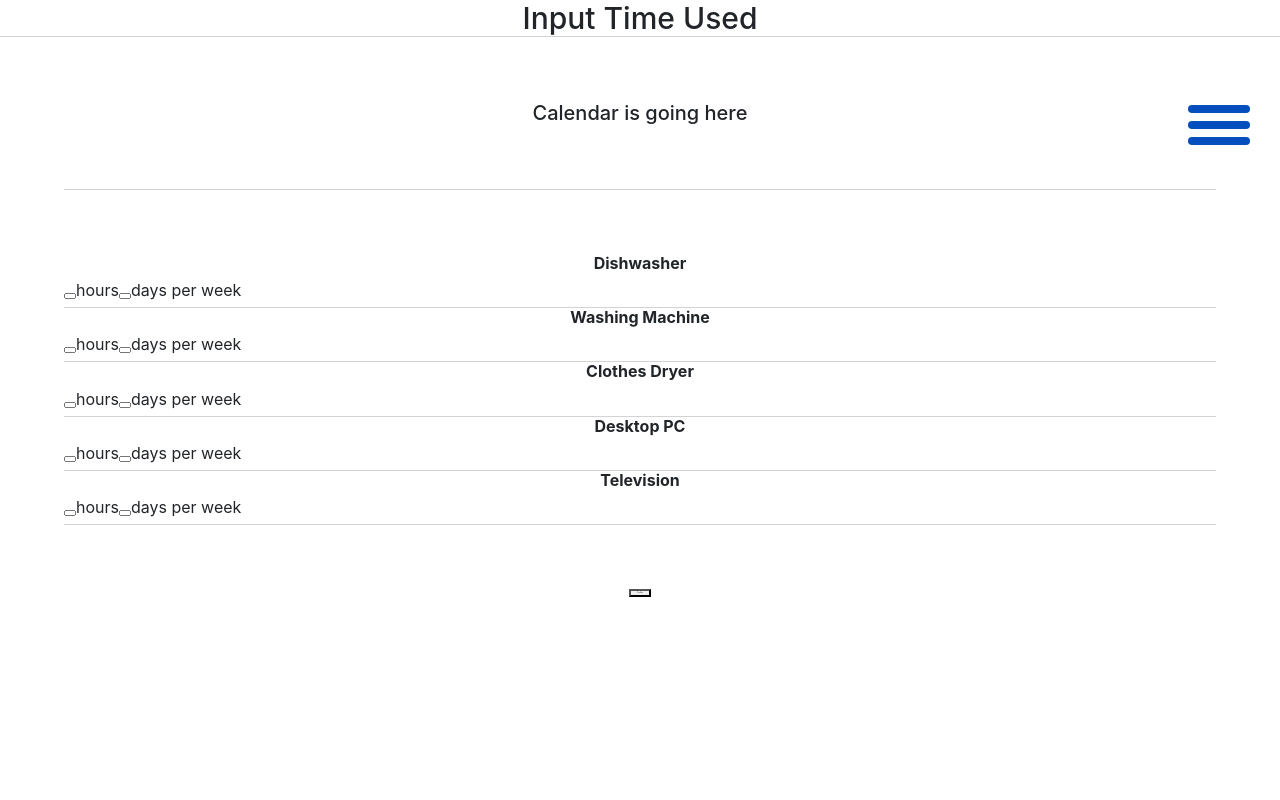
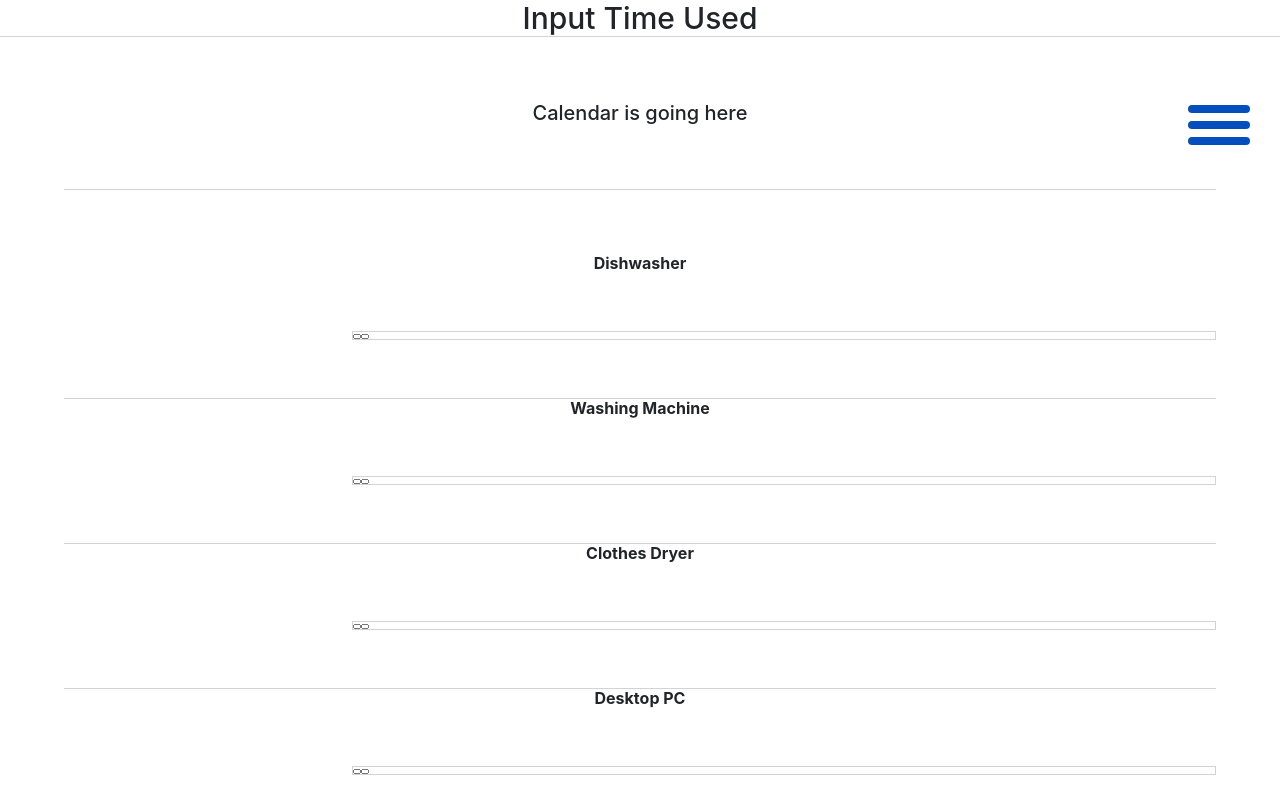
Before and after one commit to BloomTech-Labs/Encon-fe, a React (Create React App) app in the folder encon/: page /input in a window 1280 px wide. Shown: the top 800 px of the page. Built offline with nearby package versions, Linux system fonts and the light colour scheme.

Commit message:
added more styling, removed label text and added placeholders to save space on page

```diff
--- a/encon/src/components/mobile/UserInput.js
+++ b/encon/src/components/mobile/UserInput.js
@@ -80,11 +80,12 @@ export const UserInput = () => {
                 <input
                   type="number"
                   name="dishWasherHours"
+                  placeholder="hours"
                   ref={register({ min: 1, max: 24 })}
                   onChange={handleDishHoursChange}
                   value={dishWasher.hours}
                 ></input>
-                <label htmlFor="dishWasherHours">hours</label>
+                <label htmlFor="dishWasherHours"></label>
                 {errors.dishWasherHours && "hours 1-24"}
               </div>
 
@@ -93,10 +94,11 @@ export const UserInput = () => {
                   type="integer"
                   ref={register({ min: 1, max: 7 })}
                   name="dishWasherDays"
+                  placeholder="days per week"
                   onChange={handleDishDaysChange}
                   value={dishWasher.days}
                 ></input>
-                <label htmlFor="dishWasher days">days per week</label>
+                <label htmlFor="dishWasher days"></label>
                 {errors.dishWasherDays && <p>enter message</p>}
               </div>
             </div>
@@ -110,10 +112,11 @@ export const UserInput = () => {
                   type="integer"
                   ref={register({ min: 1, max: 24 })}
                   name="Washing Machine hours"
+                  placeholder="hours"
                   onChange={handleWashingHoursChange}
                   value={washingMachine.hours}
                 ></input>
-                <label htmlFor="Washing Machine hours">hours</label>
+                <label htmlFor="Washing Machine hours"></label>
                 {errors.entername && <p>enter message</p>}
               </div>
 
@@ -122,10 +125,11 @@ export const UserInput = () => {
                   type="integer"
                   ref={register({ min: 1, max: 7 })}
                   name="Washing Machine days"
+                  placeholder="days per week"
                   onChange={handleWashingDaysChange}
                   value={washingMachine.days}
                 ></input>
-                <label htmlFor="Washing Machine days">days per week</label>
+                <label htmlFor="Washing Machine days"></label>
                 {errors.entername && <p>enter message</p>}
               </div>
             </div>
@@ -139,10 +143,11 @@ export const UserInput = () => {
                   type="integer"
                   ref={register({ min: 1, max: 24 })}
                   name="Dryer hours"
+                  placeholder="hours"
                   onChange={handleDryerHoursChange}
                   value={dryer.hours}
                 ></input>
-                <label htmlFor="Dryer hours">hours</label>
+                <label htmlFor="Dryer hours"></label>
                 {errors.entername && <p>enter message</p>}
               </div>
 
@@ -151,10 +156,11 @@ export const UserInput = () => {
                   type="integer"
                   ref={register({ min: 1, max: 7 })}
                   name="Dryer days"
+                  placeholder="days per week"
                   onChange={handleDryerDaysChange}
                   value={dryer.days}
                 ></input>
-                <label htmlFor="Dryer days">days per week</label>
+                <label htmlFor="Dryer days"></label>
                 {errors.entername && <p>enter message</p>}
               </div>
             </div>
@@ -168,10 +174,11 @@ export const UserInput = () => {
                   type="integer"
                   ref={register({ min: 1, max: 24 })}
                   name="pc hours"
+                  placeholder="hours"
                   onChange={handlePCHoursChange}
                   value={pc.hours}
                 ></input>
-                <label htmlFor="pc hours">hours</label>
+                <label htmlFor="pc hours"></label>
                 {errors.entername && <p>enter message</p>}
               </div>
               <div className="device-use-duration">
@@ -179,10 +186,11 @@ export const UserInput = () => {
                   type="integer"
                   ref={register({ min: 1, max: 7 })}
                   name="pc days"
+                  placeholder="days per week"
                   onChange={handlePCDaysChange}
                   value={pc.days}
                 ></input>
-                <label htmlFor="pc days">days per week</label>
+                <label htmlFor="pc days"></label>
                 {errors.entername && <p>enter message</p>}
               </div>
             </div>
@@ -196,10 +204,11 @@ export const UserInput = () => {
                   type="integer"
                   ref={register({ min: 1, max: 24 })}
                   name="tv hours"
+                  placeholder="hours"
                   onChange={handleTVHoursChange}
                   value={tv.hours}
                 ></input>
-                <label htmlFor="tv hours">hours</label>
+                <label htmlFor="tv hours"></label>
                 {errors.entername && <p>enter message</p>}
               </div>
               <div className="device-use-duration">
@@ -207,10 +216,11 @@ export const UserInput = () => {
                   type="integer"
                   ref={register({ min: 1, max: 7 })}
                   name="tv days"
+                  placeholder="days per week"
                   onChange={handleTVDaysChange}
                   value={tv.days}
                 ></input>
-                <label htmlFor="tv days">days per week</label>
+                <label htmlFor="tv days"></label>
                 {errors.entername && <p>enter message</p>}
               </div>
             </div>
--- a/encon/src/styles/mobile/UserInput.scss
+++ b/encon/src/styles/mobile/UserInput.scss
@@ -29,5 +29,12 @@
   .device-fields {
     display: flex;
     flex-direction: row;
+    margin: 5% 0% 5% 25%;
+    border: $grey-border;
+  }
+  input {
+    position: static;
+    // opacity: 0;
+    padding: 8% 0;
   }
 }
```
